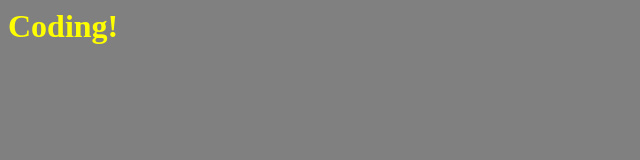
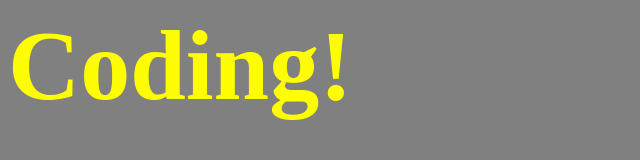
Before and after one commit to themadcreator/coding, a plain HTML site: page index.html in a window 1280 px wide. Shown: the whole page, without its empty margins (0-640 px from the left). Drawn offline with Linux system fonts and the light colour scheme.

Commit message:
Done editing

```diff
--- a/style.css
+++ b/style.css
@@ -1,3 +1,7 @@
 body {
   background-color: gray;
 }
+
+h1 {
+  font-size: 100px;
+}
```
